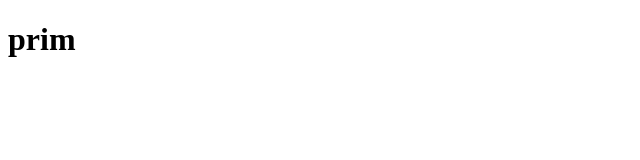
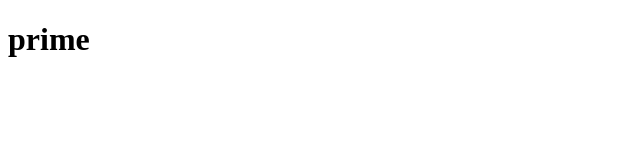
Before and after one commit to prince-Sf/html_live1, a plain HTML site: page index.html in a window 1280 px wide. Shown: the full height of the page, 0-640 px from the left. Drawn offline with Linux system fonts and the light colour scheme.

Commit message:
Update index.html

```diff
--- a/index.html
+++ b/index.html
@@ -6,6 +6,6 @@
     <title>Document</title>
 </head>
 <body>
-    <h1>prim</h1>
+    <h1>prime</h1>
 </body>
 </html>
```
